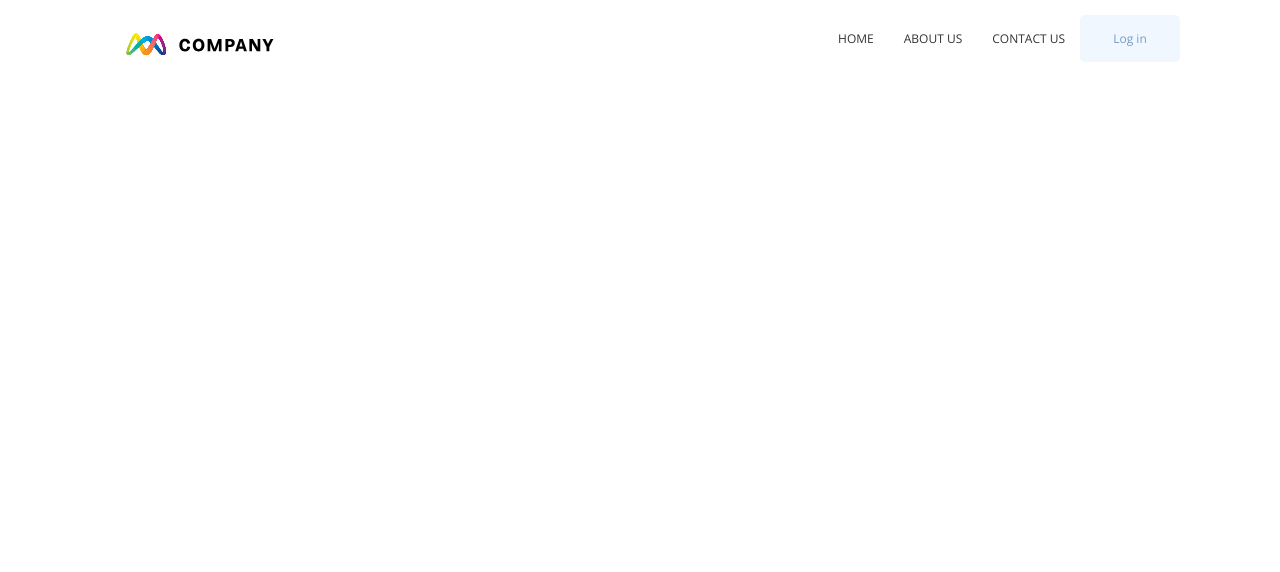
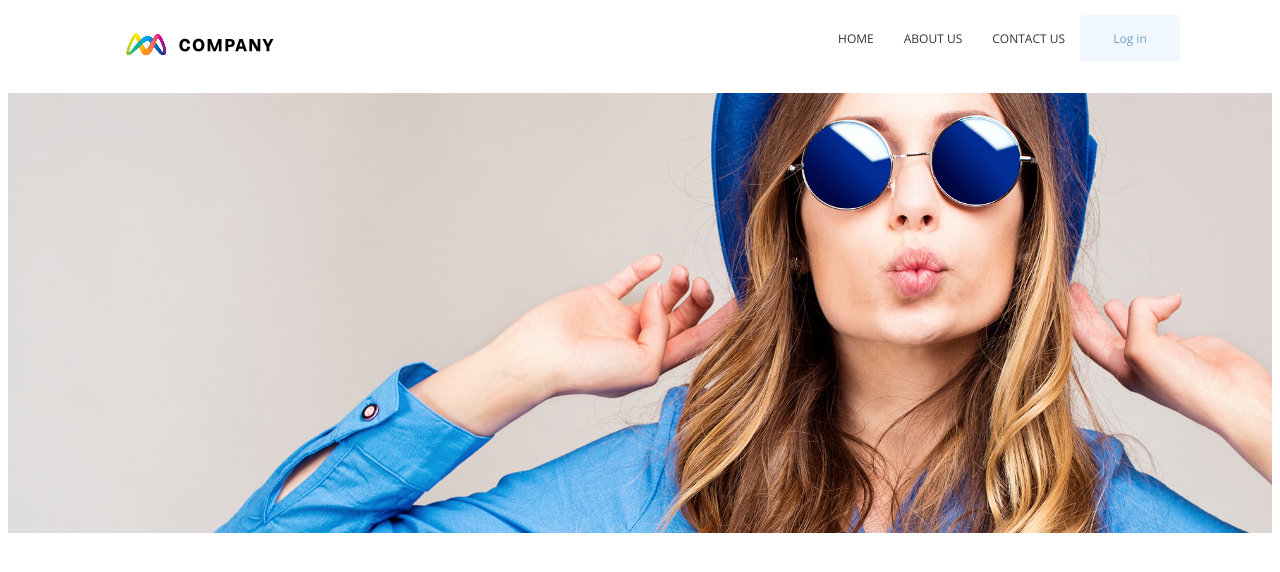
Before and after one commit to alix808/avamae, a React (Create React App) app: page / in a window 1280 px wide. Shown: the top 572 px of the page. Built offline with nearby package versions, Linux system fonts and the light colour scheme.

Commit message:
initial commit

```diff
--- a/src/App.js
+++ b/src/App.js
@@ -1,12 +1,16 @@
 import React from 'react';
 import Header from './comps/header/Header';
-import Center from './comps/center/Center';
+import ImageItem from './comps/image-item/ImageItem';
+import imageUrl from './assets/shutterstock_407632243.jpg';
+import imageUrl2 from './assets/shutterstock_696636346.jpg';
+
 import './App.css';
 
 function App() {
   return (
     <div>
-      <Center component={Header} />
+      <Header />
+      <ImageItem imageUrl={imageUrl} />
     </div>
   );
 }
--- a/src/comps/center/Center.jsx
+++ b/src/comps/center/Center.jsx
@@ -1,17 +1,8 @@
 import React from 'react';
-import PropTypes from 'prop-types';
 import { FlexBox } from './centerStyles';
 
-const Center = ({ component: Component, ...props }) => {
-  return (
-    <FlexBox>
-      <Component {...props} />
-    </FlexBox>
-  );
-};
-
-Center.propTypes = {
-  Component: PropTypes.element
+const Center = props => {
+  return <FlexBox>{props.children}</FlexBox>;
 };
 
 export default Center;
--- a/src/comps/header/Header.jsx
+++ b/src/comps/header/Header.jsx
@@ -7,9 +7,11 @@ import {
 } from './headerStyles';
 import { ReactComponent as Logo } from '../../assets/Logo.svg';
 import CustomBtn from '../custom-btn/CustomBtn';
+import Center from '../center/Center';
 
 const Header = () => {
   return (
+    <Center>
       <HeaderContainer>
         <LogoContainer to='/'>
           <Logo />
@@ -21,6 +23,7 @@ const Header = () => {
           <CustomBtn name='Log in' />
         </OptionsContainer>
       </HeaderContainer>
+    </Center>
   );
 };
 
--- /dev/null
+++ b/src/comps/image-item/ImageItem.jsx
@@ -0,0 +1,15 @@
+import React from 'react';
+
+import {
+  FlexBox,
+  BackgroundImageContainerOne,
+  BackgroundImageContainerTwo
+} from './imageItemStyles';
+
+const MenuItem = ({ imageUrl }) => (
+  <FlexBox>
+    <BackgroundImageContainerOne imageUrl={imageUrl} />
+  </FlexBox>
+);
+
+export default MenuItem;
--- /dev/null
+++ b/src/comps/image-item/imageItemStyles.jsx
@@ -0,0 +1,25 @@
+import styled from 'styled-components';
+
+export const FlexBox = styled.div`
+  height: 440px;
+
+  display: flex;
+  align-items: center;
+  justify-content: center;
+`;
+
+export const BackgroundImageContainerOne = styled.div`
+  width: 100%;
+  height: 100%;
+  background-size: cover;
+  background-position: 50% 25%;
+  background-image: ${({ imageUrl }) => `url(${imageUrl})`};
+`;
+
+export const BackgroundImageContainerTwo = styled.div`
+  width: 100%;
+  height: 100%;
+  background-size: cover;
+  background-position: 50% 50%;
+  background-image: ${({ imageUrl }) => `url(${imageUrl})`};
+`;
```
Lines whose indentation alone changed are shown as unchanged.
